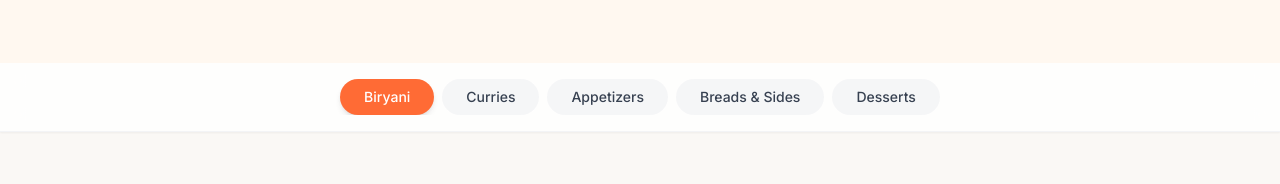
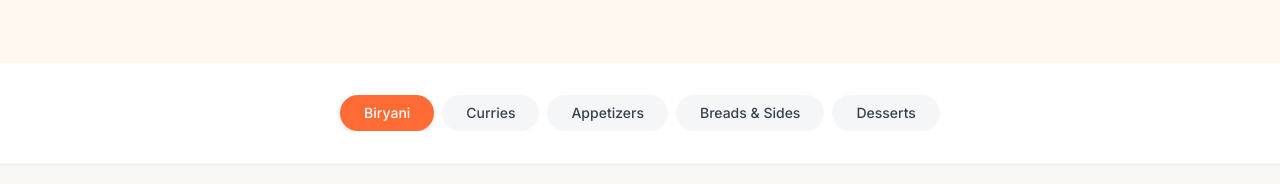
Before and after one commit to jonathanrao99/desi-flavors-hub, a React (Vite) app: page /menu in a window 1280 px wide. Shown: the part 317-501 px from the top of the page. Built offline with nearby package versions, Linux system fonts and the light colour scheme.

Commit message:
Fix: Menu and Order page category styling
Adjusted the padding of the category sections on the menu and order pages to py-8. Implemented a transparent background effect for the category sections as the user scrolls down.

```diff
--- a/src/pages/Menu.tsx
+++ b/src/pages/Menu.tsx
@@ -18,6 +18,7 @@ interface MenuItem {
 const Menu = () => {
   const [activeCategory, setActiveCategory] = useState<string>('Biryani');
   const [menuItems, setMenuItems] = useState<MenuItem[]>([]);
+  const [isScrolled, setIsScrolled] = useState(false);
   const { addToCart } = useCart();
 
   // Sample menu data with original images
@@ -158,6 +159,20 @@ const Menu = () => {
     window.scrollTo(0, 0);
   }, []);
 
+  // Add scroll event listener to handle transparency
+  useEffect(() => {
+    const handleScroll = () => {
+      if (window.scrollY > 100) {
+        setIsScrolled(true);
+      } else {
+        setIsScrolled(false);
+      }
+    };
+
+    window.addEventListener('scroll', handleScroll);
+    return () => window.removeEventListener('scroll', handleScroll);
+  }, []);
+
   const handleAddToCart = (item: MenuItem) => {
     addToCart(item);
   };
@@ -182,8 +197,10 @@ const Menu = () => {
         </div>
       </section>
 
-      {/* Menu Categories - Updated to be more transparent and stick closer to header */}
-      <section className="bg-white/80 backdrop-blur-md py-4 border-b border-gray-100 sticky top-16 z-10 shadow-sm transition-all duration-300">
+      {/* Menu Categories - Updated padding and transparency */}
+      <section className={`backdrop-blur-md py-8 border-b border-gray-100 sticky top-16 z-10 shadow-sm transition-all duration-300 ${
+        isScrolled ? 'bg-transparent' : 'bg-white'
+      }`}>
         <div className="container mx-auto px-4 md:px-6">
           {/* Mobile Category Dropdown */}
           <div className="md:hidden mb-4">
--- a/src/pages/Order.tsx
+++ b/src/pages/Order.tsx
@@ -1,4 +1,3 @@
-
 import { useEffect, useState } from 'react';
 import { Link } from 'react-router-dom';
 import { Phone, Calendar, ShoppingCart, Plus, Minus, Star, Clock } from 'lucide-react';
@@ -161,7 +160,6 @@ const Order = () => {
     setMenuItems(allMenuItems);
   }, []);
 
-  // Add scroll event listener to handle transparency
   useEffect(() => {
     const handleScroll = () => {
       if (window.scrollY > 100) {
@@ -227,7 +225,7 @@ const Order = () => {
         </div>
       </section>
 
-      <section className={`bg-white py-12 border-b border-gray-100 sticky top-16 z-10 shadow-sm transition-all duration-300 ${isScrolled ? 'bg-white/80 backdrop-blur-sm' : 'bg-white'}`}>
+      <section className={`py-8 border-b border-gray-100 sticky top-16 z-10 shadow-sm transition-all duration-300 ${isScrolled ? 'bg-transparent backdrop-blur-sm' : 'bg-white'}`}>
         <div className="container mx-auto px-4 md:px-6">
           <div className="flex justify-center flex-wrap gap-2">
             <button
```
